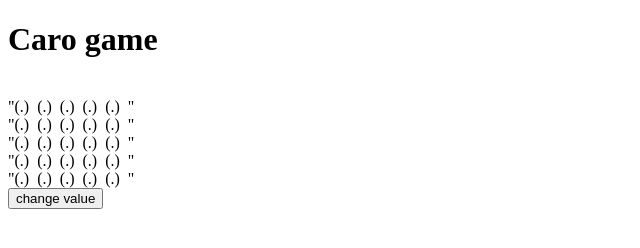
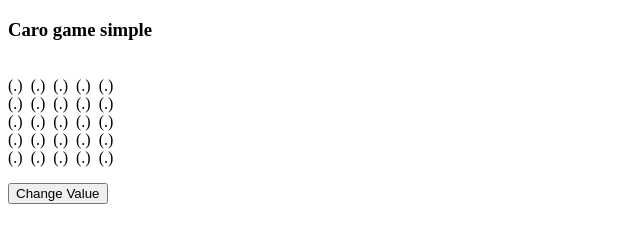
Before and after one commit to nguyenhuytruc/Js_HTML, a plain HTML site: page tictactoe.html in a window 1280 px wide. Shown: the whole page, without its empty margins (0-640 px from the left). Drawn offline with Linux system fonts and the light colour scheme.

Commit message:
tic tac toe

```diff
--- a/tictactoe.html
+++ b/tictactoe.html
@@ -7,27 +7,17 @@
     <title>Tic tac toe</title>
 </head>
 <body>
-    <h1>Caro game</h1>
-    <p id="carogame"><br>
-    "(.)&ensp;(.)&ensp;(.)&ensp;(.)&ensp;(.)&ensp;"<br>
-    "(.)&ensp;(.)&ensp;(.)&ensp;(.)&ensp;(.)&ensp;"<br>
-    "(.)&ensp;(.)&ensp;(.)&ensp;(.)&ensp;(.)&ensp;"<br>
-    "(.)&ensp;(.)&ensp;(.)&ensp;(.)&ensp;(.)&ensp;"<br>
-    "(.)&ensp;(.)&ensp;(.)&ensp;(.)&ensp;(.)&ensp;"<br>
-    <input type="button" value="change value" onclick="ChangeValue()">
-    </p>
-    <!-- <script>
-
+    <h3>Caro game simple</h3>
+    <p id="carogame"></p>
+    <input type="button" value="Change Value" onclick="ChangeValue()">
+    <script>
         let b = document.getElementById('carogame');
         let data = '';
         let board = [];
         var h = 1;
-        //Add các phần tử vào mảng hai chiều
         for (let i = 0; i < 5; i++){
             board[i] = new Array('(.)','(.)','(.)','(.)','(.)');
         }
-
-        //Xử lý hiển thị ban đầu
         for(let i = 0; i<5; i++){
             data += '<br>';
             for (let j = 0; j < 5; j++){
@@ -35,9 +25,6 @@
             }
         }
         b.innerHTML = data;
-
-        //Sự kiện khi clink vào button change value
-
         function ChangeValue() {
             data = '';
             let positionX = parseInt(prompt("Enter the position of x"));
@@ -55,8 +42,6 @@
                 }
             }
             b.innerHTML = data;
-
-            //Xử lý x hay o thắng
             for(let i=0; i<5; i++){
                 for (let j=0; j<5; j++){
                     if (board[i][j] === 'x' && board[i][j+1] === 'x' && board[i][j+2] === 'x' ||
@@ -69,7 +54,6 @@
                 }
             }
         }
-
-    </script> -->
+    </script>
 </body>
 </html>
```
